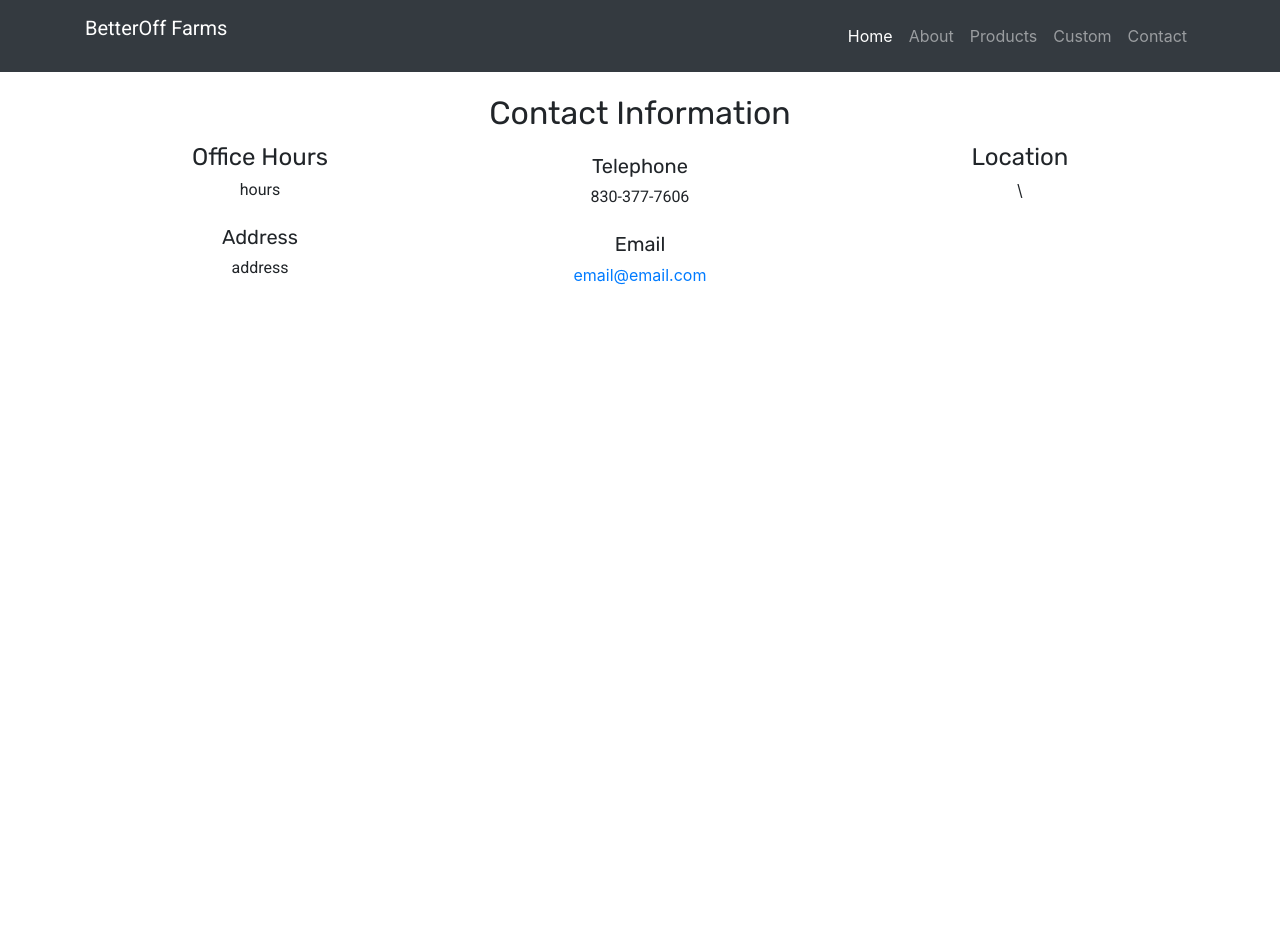
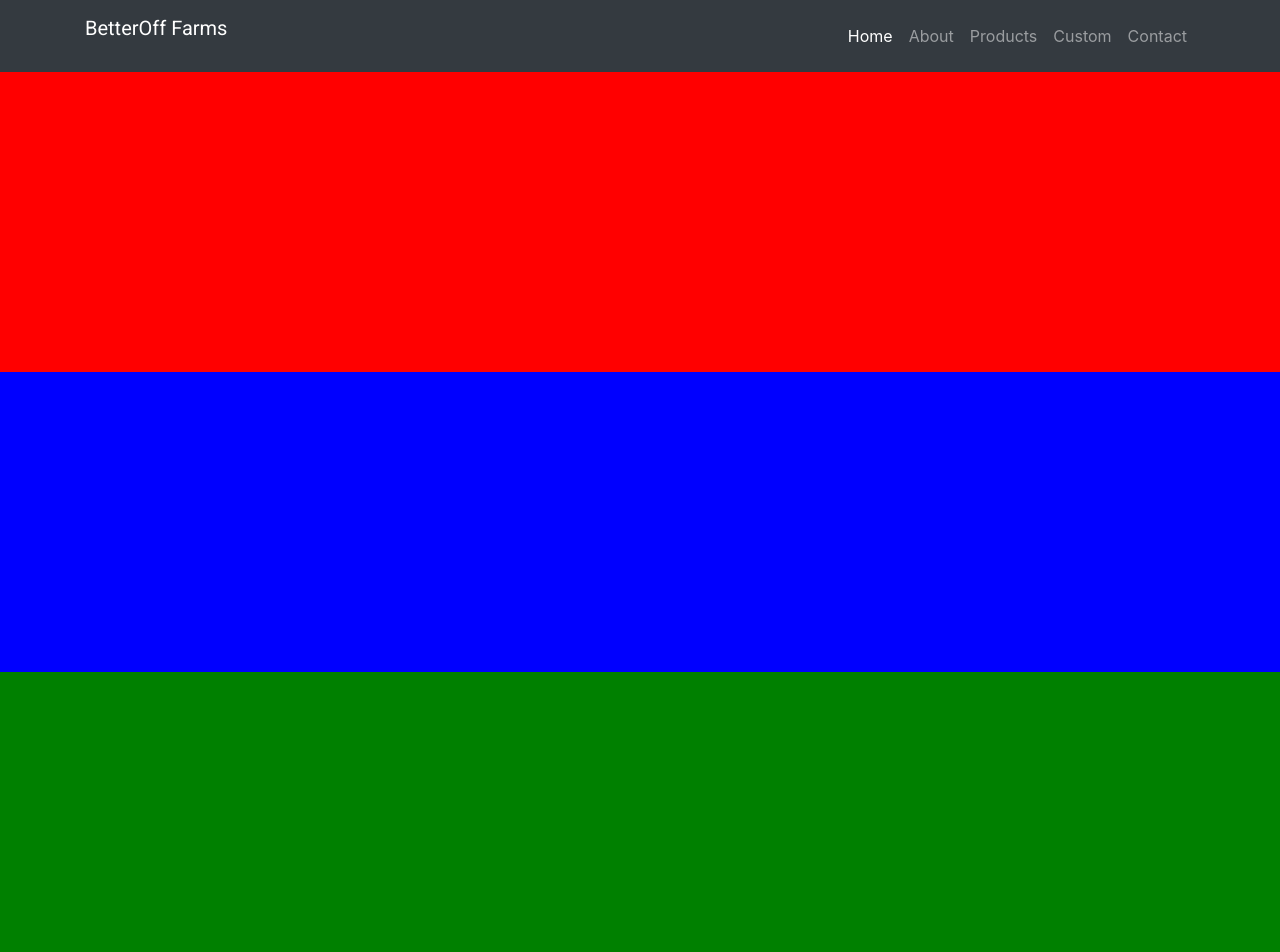
Before and after one commit to ikiru/farms, a website: page src/index.html in a window 1280 px wide. Shown: the top 952 px of the page. Before the commit the page ends 800 px from the top, so only its background shows below. Drawn offline with Linux system fonts and the light colour scheme.

Commit message:
add background to sections

```diff
--- a/src/index.html
+++ b/src/index.html
@@ -31,7 +31,7 @@
             <a href="#products" class="nav-link">Products</a>
           </li>
           <li class="nav-item">
-            <a href="#custum" class="nav-link">Custom</a></a>
+            <a href="#custom" class="nav-link">Custom</a></a>
           </li>
           <li class="nav-item">
             <a href="#contact" class="nav-link">Contact</a>
--- a/src/scss/style.scss
+++ b/src/scss/style.scss
@@ -22,3 +22,19 @@ h6 {
 p {
   font-family: $text-font;
 }
+
+#about {
+  background-color: red;
+  height: 300px;
+}
+#products {
+  background-color: blue;
+  height: 300px;
+}
+#custom {
+  background-color: green;
+  height: 300px;
+}
+#contact {
+  background-color: white;
+}
```
Also changed, not shown: src/css/style.css.
